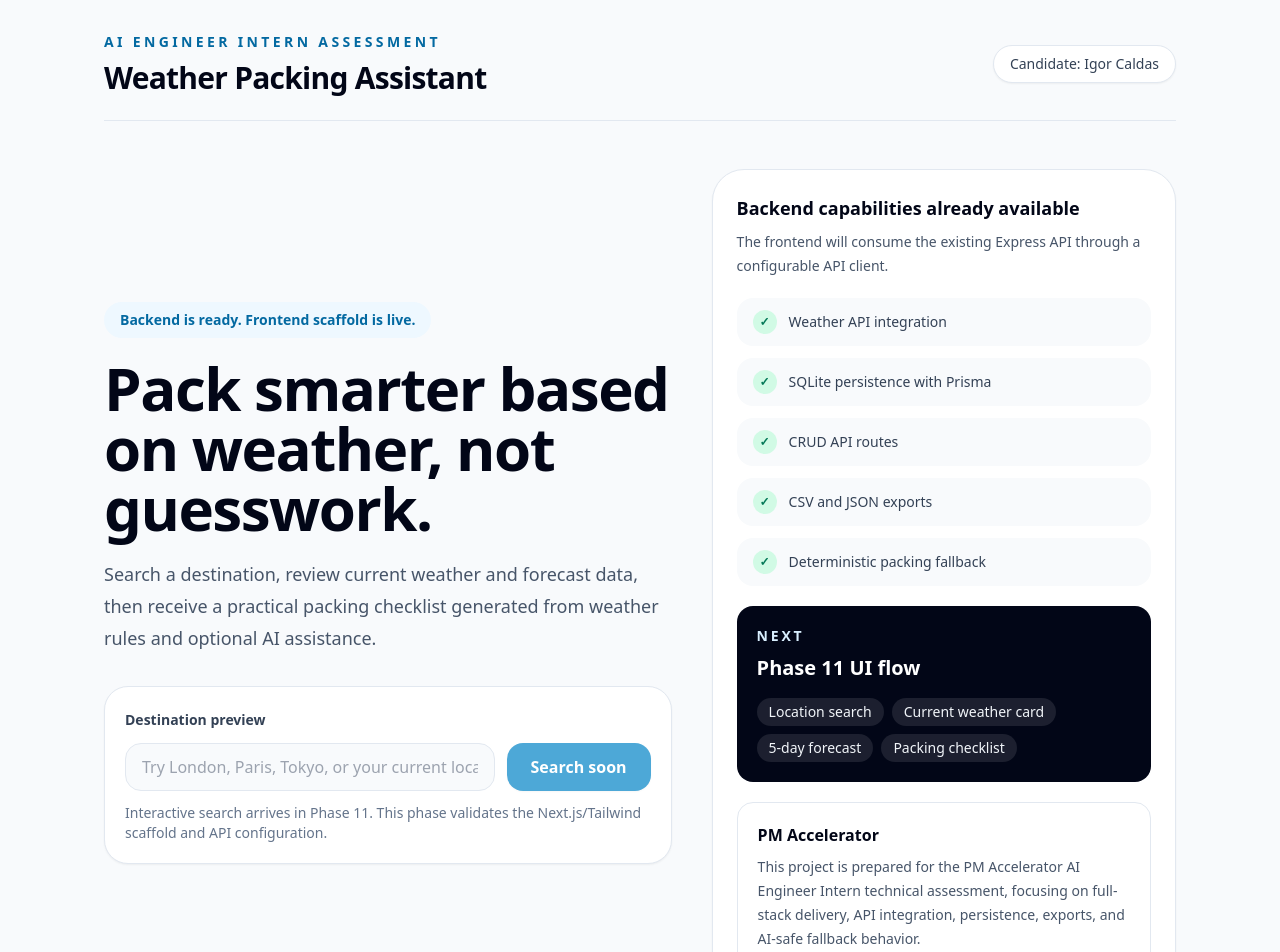
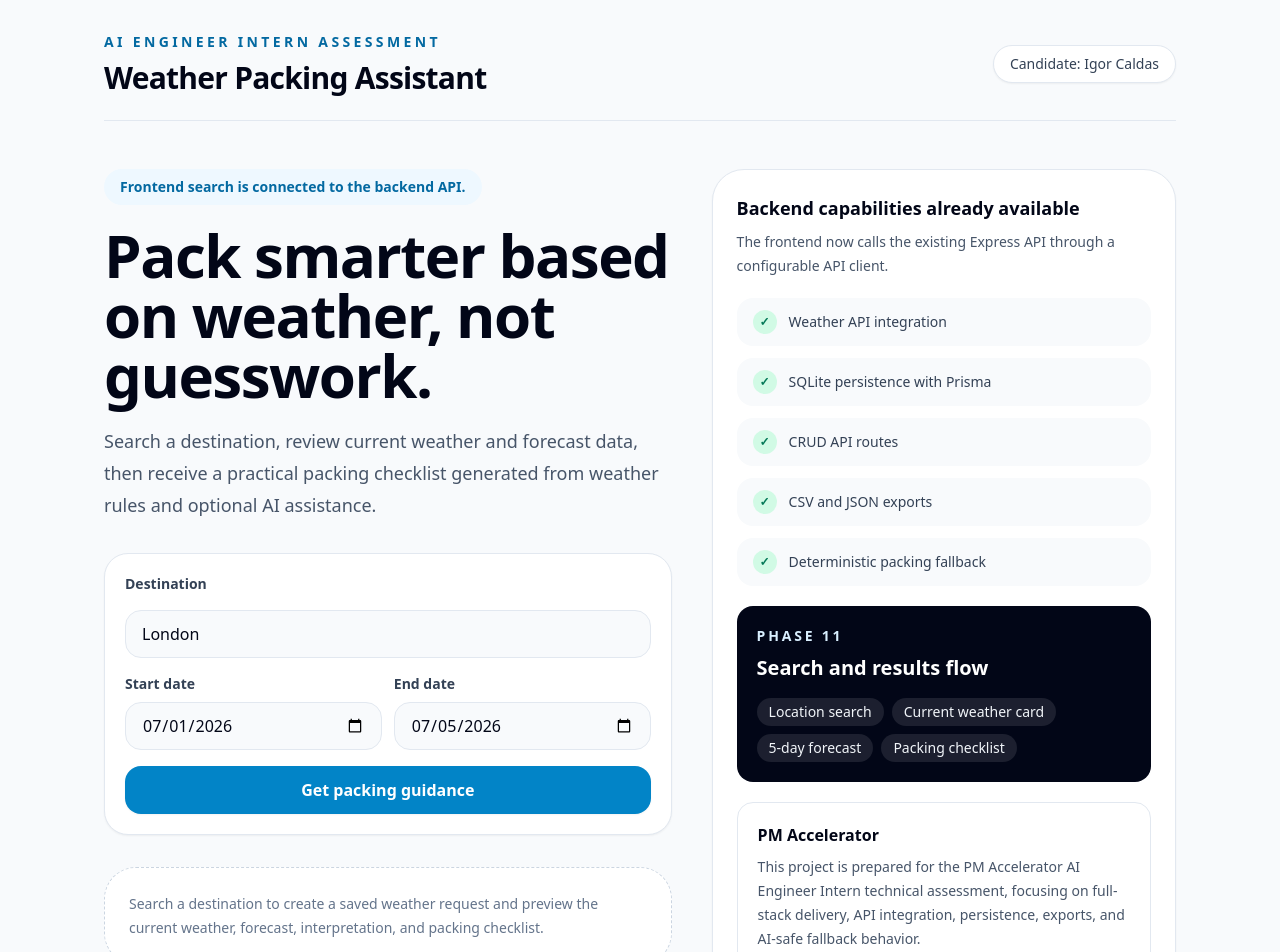
Before and after one commit to Sharpshooter171/weather-packing-assistant, a Next.js app in the folder apps/web/: page / in a window 1280 px wide. Shown: the top 952 px of the page. Built offline with nearby package versions, Linux system fonts and the light colour scheme.

Commit message:
feat: connect frontend search form to weather request API

```diff
--- a/apps/web/src/app/page.tsx
+++ b/apps/web/src/app/page.tsx
@@ -1,3 +1,10 @@
+"use client";
+
+import { type FormEvent, useEffect, useState } from "react";
+
+import { createWeatherRequest } from "../services/apiClient";
+import type { ApiError, WeatherRequest } from "../types/weather";
+
 const backendFeatures = [
   "Weather API integration",
   "SQLite persistence with Prisma",
@@ -9,6 +16,44 @@ const backendFeatures = [
 const upcomingUiFeatures = ["Location search", "Current weather card", "5-day forecast", "Packing checklist"];
 
 export default function HomePage() {
+  const [location, setLocation] = useState("London");
+  const [startDate, setStartDate] = useState("");
+  const [endDate, setEndDate] = useState("");
+  const [result, setResult] = useState<WeatherRequest | null>(null);
+  const [error, setError] = useState<string | null>(null);
+  const [isLoading, setIsLoading] = useState(false);
+
+  useEffect(() => {
+    const today = new Date();
+    const end = new Date(today);
+    end.setDate(today.getDate() + 4);
+
+    setStartDate(toDateInputValue(today));
+    setEndDate(toDateInputValue(end));
+  }, []);
+
+  async function handleSubmit(event: FormEvent<HTMLFormElement>) {
+    event.preventDefault();
+    setError(null);
+    setIsLoading(true);
+
+    try {
+      const response = await createWeatherRequest({
+        location,
+        startDate,
+        endDate,
+        useAi: false
+      });
+
+      setResult(response.data);
+    } catch (caughtError) {
+      setResult(null);
+      setError(getFriendlyErrorMessage(caughtError));
+    } finally {
+      setIsLoading(false);
+    }
+  }
+
   return (
     <main className="min-h-screen bg-slate-50 text-slate-950">
       <section className="mx-auto flex min-h-screen w-full max-w-6xl flex-col px-6 py-8 sm:px-8 lg:px-10">
@@ -22,11 +67,11 @@ export default function HomePage() {
           </div>
         </header>
 
-        <div className="grid flex-1 items-center gap-10 py-12 lg:grid-cols-[1.1fr_0.9fr]">
+        <div className="grid flex-1 items-start gap-10 py-12 lg:grid-cols-[1.1fr_0.9fr]">
           <section className="space-y-8">
             <div className="space-y-5">
               <span className="inline-flex rounded-full bg-brand-50 px-4 py-2 text-sm font-semibold text-brand-700">
-                Backend is ready. Frontend scaffold is live.
+                Frontend search is connected to the backend API.
               </span>
               <h2 className="max-w-3xl text-4xl font-black tracking-tight text-slate-950 sm:text-5xl lg:text-6xl">
                 Pack smarter based on weather, not guesswork.
@@ -36,37 +81,75 @@ export default function HomePage() {
               </p>
             </div>
 
-            <div className="rounded-3xl border border-slate-200 bg-white p-5 shadow-sm">
-              <label htmlFor="location" className="text-sm font-semibold text-slate-700">
-                Destination preview
-              </label>
-              <div className="mt-3 flex flex-col gap-3 sm:flex-row">
+            <form onSubmit={handleSubmit} className="rounded-3xl border border-slate-200 bg-white p-5 shadow-sm">
+              <div className="grid gap-4">
+                <label htmlFor="location" className="text-sm font-semibold text-slate-700">
+                  Destination
+                </label>
                 <input
                   id="location"
-                  className="min-h-12 flex-1 rounded-2xl border border-slate-200 bg-slate-50 px-4 text-base outline-none transition focus:border-brand-500 focus:bg-white focus:ring-4 focus:ring-brand-100"
+                  className="min-h-12 rounded-2xl border border-slate-200 bg-slate-50 px-4 text-base outline-none transition focus:border-brand-500 focus:bg-white focus:ring-4 focus:ring-brand-100"
+                  onChange={(event) => setLocation(event.target.value)}
                   placeholder="Try London, Paris, Tokyo, or your current location"
+                  required
                   type="text"
-                  disabled
+                  value={location}
                 />
+
+                <div className="grid gap-3 sm:grid-cols-2">
+                  <div className="grid gap-2">
+                    <label htmlFor="startDate" className="text-sm font-semibold text-slate-700">
+                      Start date
+                    </label>
+                    <input
+                      id="startDate"
+                      className="min-h-12 rounded-2xl border border-slate-200 bg-slate-50 px-4 text-base outline-none transition focus:border-brand-500 focus:bg-white focus:ring-4 focus:ring-brand-100"
+                      onChange={(event) => setStartDate(event.target.value)}
+                      required
+                      type="date"
+                      value={startDate}
+                    />
+                  </div>
+
+                  <div className="grid gap-2">
+                    <label htmlFor="endDate" className="text-sm font-semibold text-slate-700">
+                      End date
+                    </label>
+                    <input
+                      id="endDate"
+                      className="min-h-12 rounded-2xl border border-slate-200 bg-slate-50 px-4 text-base outline-none transition focus:border-brand-500 focus:bg-white focus:ring-4 focus:ring-brand-100"
+                      onChange={(event) => setEndDate(event.target.value)}
+                      required
+                      type="date"
+                      value={endDate}
+                    />
+                  </div>
+                </div>
+
                 <button
                   className="min-h-12 rounded-2xl bg-brand-600 px-6 font-semibold text-white shadow-sm transition hover:bg-brand-700 disabled:cursor-not-allowed disabled:opacity-70"
-                  disabled
-                  type="button"
+                  disabled={isLoading || !location || !startDate || !endDate}
+                  type="submit"
                 >
-                  Search soon
+                  {isLoading ? "Checking weather..." : "Get packing guidance"}
                 </button>
               </div>
-              <p className="mt-3 text-sm text-slate-500">
-                Interactive search arrives in Phase 11. This phase validates the Next.js/Tailwind scaffold and API configuration.
-              </p>
-            </div>
+
+              {error ? (
+                <div className="mt-4 rounded-2xl border border-red-200 bg-red-50 px-4 py-3 text-sm font-medium text-red-700">
+                  {error}
+                </div>
+              ) : null}
+            </form>
+
+            {result ? <WeatherResultSummary result={result} /> : <EmptyState />}
           </section>
 
           <aside className="space-y-5 rounded-[2rem] border border-slate-200 bg-white p-6 shadow-sm">
             <div>
               <h3 className="text-lg font-bold text-slate-950">Backend capabilities already available</h3>
               <p className="mt-2 text-sm leading-6 text-slate-600">
-                The frontend will consume the existing Express API through a configurable API client.
+                The frontend now calls the existing Express API through a configurable API client.
               </p>
             </div>
 
@@ -80,8 +163,8 @@ export default function HomePage() {
             </ul>
 
             <div className="rounded-2xl bg-slate-950 p-5 text-white">
-              <p className="text-sm font-semibold uppercase tracking-[0.2em] text-brand-100">Next</p>
-              <h3 className="mt-2 text-xl font-bold">Phase 11 UI flow</h3>
+              <p className="text-sm font-semibold uppercase tracking-[0.2em] text-brand-100">Phase 11</p>
+              <h3 className="mt-2 text-xl font-bold">Search and results flow</h3>
               <div className="mt-4 flex flex-wrap gap-2">
                 {upcomingUiFeatures.map((feature) => (
                   <span key={feature} className="rounded-full bg-white/10 px-3 py-1 text-sm text-slate-100">
@@ -103,3 +186,99 @@ export default function HomePage() {
     </main>
   );
 }
+
+function WeatherResultSummary({ result }: { result: WeatherRequest }) {
+  return (
+    <section className="space-y-5 rounded-[2rem] border border-slate-200 bg-white p-6 shadow-sm">
+      <div className="flex flex-col gap-2 sm:flex-row sm:items-start sm:justify-between">
+        <div>
+          <p className="text-sm font-semibold uppercase tracking-[0.2em] text-brand-700">Saved weather request</p>
+          <h2 className="mt-1 text-2xl font-black text-slate-950">
+            {result.resolvedLocationName}{result.country ? `, ${result.country}` : ""}
+          </h2>
+          <p className="mt-1 text-sm text-slate-500">
+            {result.startDate} to {result.endDate} · ID {result.id}
+          </p>
+        </div>
+        <span className="rounded-full bg-emerald-100 px-3 py-1 text-sm font-bold text-emerald-700">Saved</span>
+      </div>
+
+      <div className="grid gap-4 sm:grid-cols-3">
+        <MetricCard label="Current temperature" value={formatTemperature(result.currentWeather.temperatureC)} />
+        <MetricCard label="Condition" value={result.currentWeather.condition ?? "Unknown"} />
+        <MetricCard label="Risk level" value={result.weatherProfile.riskLevel} />
+      </div>
+
+      <div className="rounded-2xl bg-slate-50 p-4">
+        <h3 className="font-bold text-slate-950">Weather interpretation</h3>
+        <p className="mt-2 text-sm leading-6 text-slate-600">{result.weatherProfile.summary}</p>
+      </div>
+
+      <div>
+        <h3 className="font-bold text-slate-950">5-day forecast preview</h3>
+        <div className="mt-3 grid gap-3 sm:grid-cols-2 xl:grid-cols-5">
+          {result.forecast.slice(0, 5).map((day) => (
+            <article key={day.date} className="rounded-2xl border border-slate-200 bg-slate-50 p-3 text-sm">
+              <p className="font-bold text-slate-950">{day.date}</p>
+              <p className="mt-1 text-slate-600">{day.condition}</p>
+              <p className="mt-2 font-semibold text-slate-900">
+                {formatTemperature(day.minTemperatureC)} / {formatTemperature(day.maxTemperatureC)}
+              </p>
+            </article>
+          ))}
+        </div>
+      </div>
+
+      <div>
+        <h3 className="font-bold text-slate-950">Packing checklist preview</h3>
+        <ul className="mt-3 grid gap-2 sm:grid-cols-2">
+          {getChecklistPreview(result).map((item) => (
+            <li key={item} className="rounded-2xl bg-brand-50 px-4 py-3 text-sm font-medium text-brand-700">
+              {item}
+            </li>
+          ))}
+        </ul>
+      </div>
+    </section>
+  );
+}
+
+function EmptyState() {
+  return (
+    <section className="rounded-[2rem] border border-dashed border-slate-300 bg-white p-6 text-sm leading-6 text-slate-500">
+      Search a destination to create a saved weather request and preview the current weather, forecast, interpretation, and packing checklist.
+    </section>
+  );
+}
+
+function MetricCard({ label, value }: { label: string; value: string }) {
+  return (
+    <div className="rounded-2xl bg-slate-50 p-4">
+      <p className="text-xs font-semibold uppercase tracking-[0.16em] text-slate-500">{label}</p>
+      <p className="mt-2 text-lg font-black text-slate-950">{value}</p>
+    </div>
+  );
+}
+
+function getChecklistPreview(result: WeatherRequest) {
+  return [
+    ...result.packingChecklist.clothing,
+    ...result.packingChecklist.weatherProtection,
+    ...result.packingChecklist.accessories,
+    ...result.packingChecklist.healthAndSafety
+  ].slice(0, 8);
+}
+
+function formatTemperature(value: number | null) {
+  return typeof value === "number" ? `${value}°C` : "--";
+}
+
+function getFriendlyErrorMessage(error: unknown) {
+  const apiError = error as Partial<ApiError>;
+
+  return apiError.error?.message ?? "Could not fetch weather guidance. Check the location and dates, then try again.";
+}
+
+function toDateInputValue(date: Date) {
+  return date.toISOString().slice(0, 10);
+}
```
